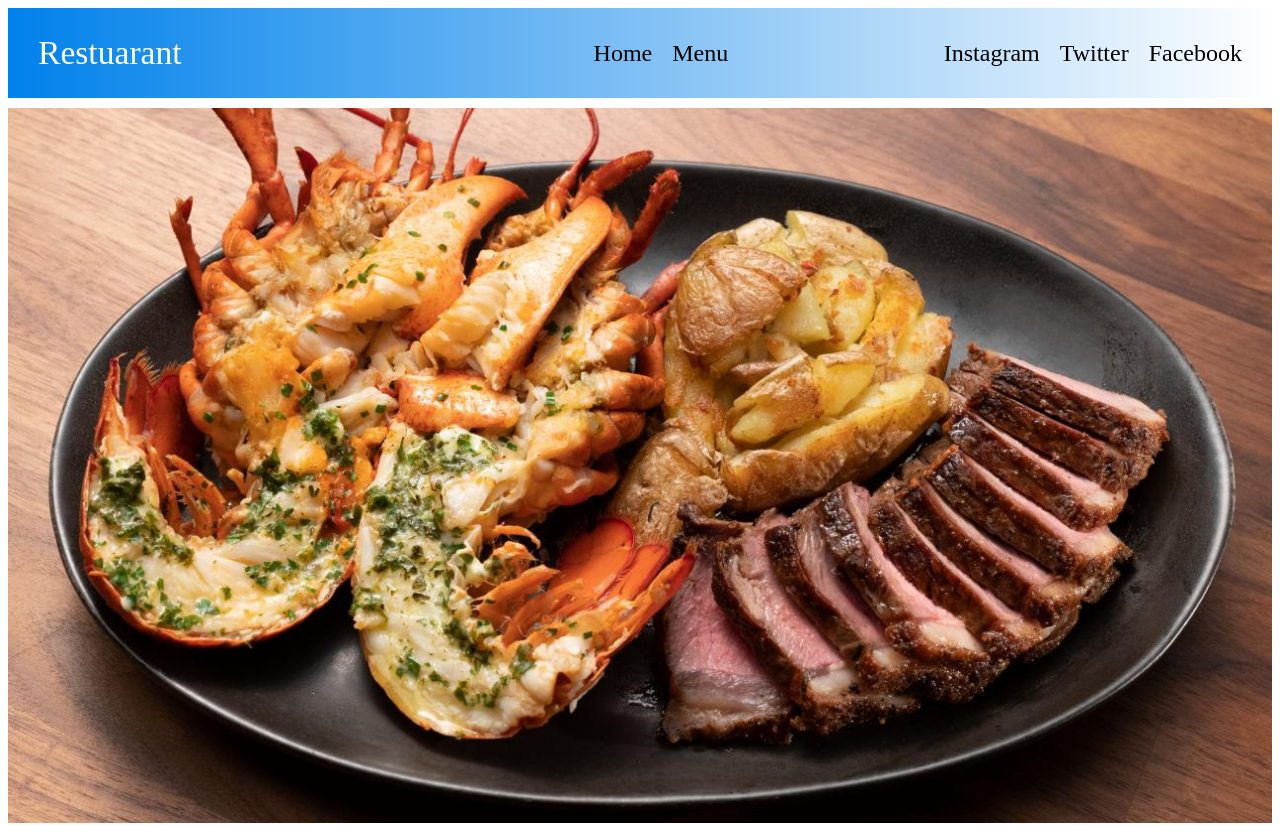
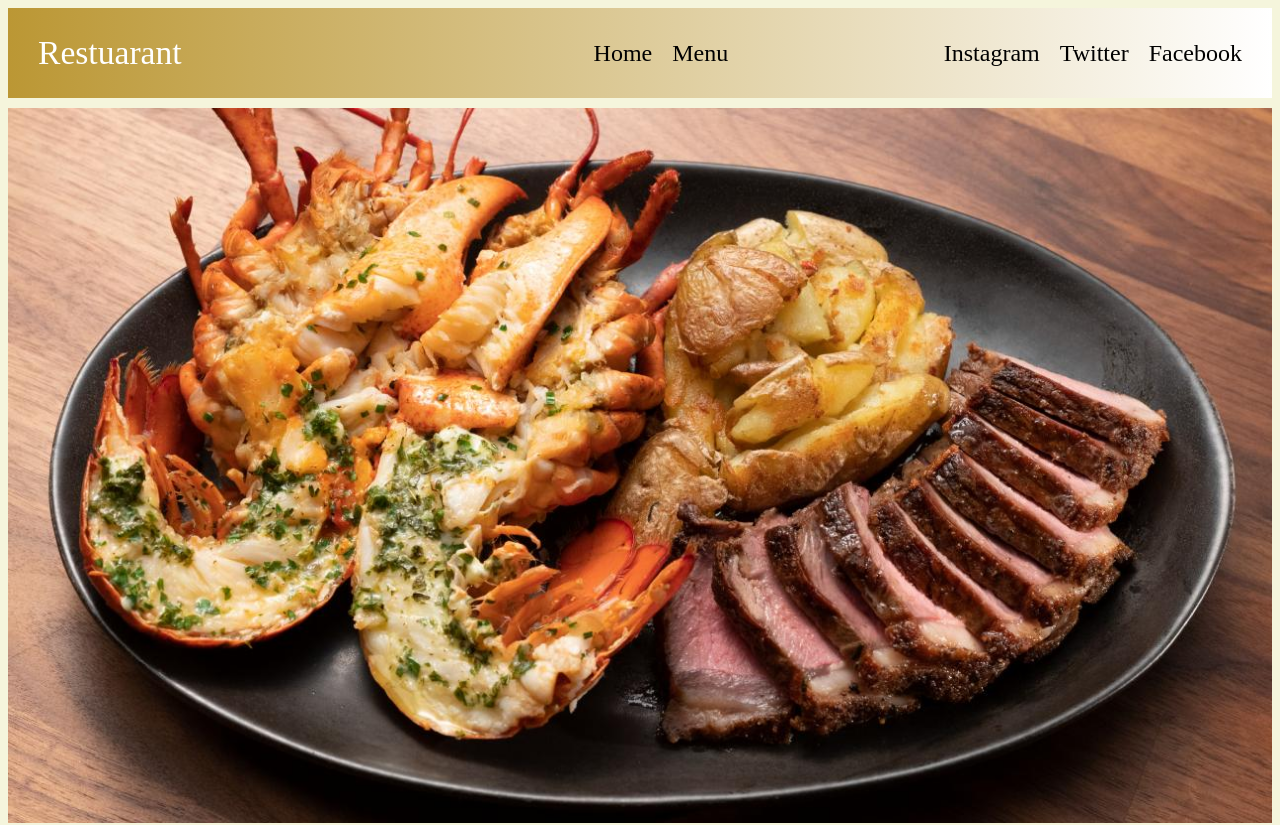
Before and after one commit to Brian-Abidin/restaurant-page, a plain HTML site: page index.html in a window 1280 px wide. Shown: the top 825 px of the page. Drawn offline with Linux system fonts and the light colour scheme.

Commit message:
changed background color and header color

```diff
--- a/style.css
+++ b/style.css
@@ -1,5 +1,6 @@
 body{
   font-family: 'Times New Roman', Times, serif;
+  background-color: beige;
 }
 
 .wrapper{
@@ -18,7 +19,7 @@ body{
   align-items: center;
   justify-content: space-between;
   margin-bottom: 10px;
-  background-image: linear-gradient(to right, rgb(0, 129, 235), rgb(255, 255, 255));
+  background-image: linear-gradient(to right, rgb(187, 151, 52), rgb(255, 255, 255));
 }
 
 .title{
```
